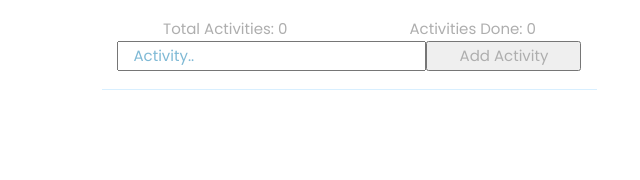
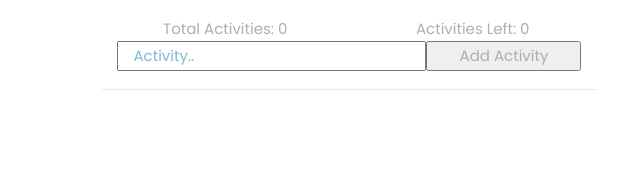
Before and after one commit to Mstrong901/portfolio, a plain HTML site: page todo.html in a window 1280 px wide. Shown: the part 447-627 px from the top of the page, 421-1061 px from the left. Drawn offline with nearby package versions, Linux system fonts and the light colour scheme.

Commit message:
Update todo.html

```diff
--- a/todo.html
+++ b/todo.html
@@ -149,7 +149,7 @@
 
                 <div class="row">
                   <span class="col-md-6">Total Activities: <span id="item-count">0</span></span>
-                  <span class="col-md-6">Activities Done: <span id="unchecked-count">0</span></span>
+                  <span class="col-md-6">Activities Left: <span id="unchecked-count">0</span></span>
                 </div>
                 <div>
                   <input id="item" class="col-md-8" type="text" placeholder="Activity..">
```
